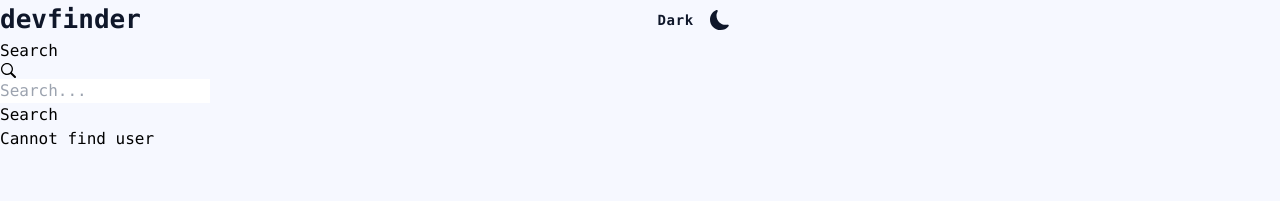
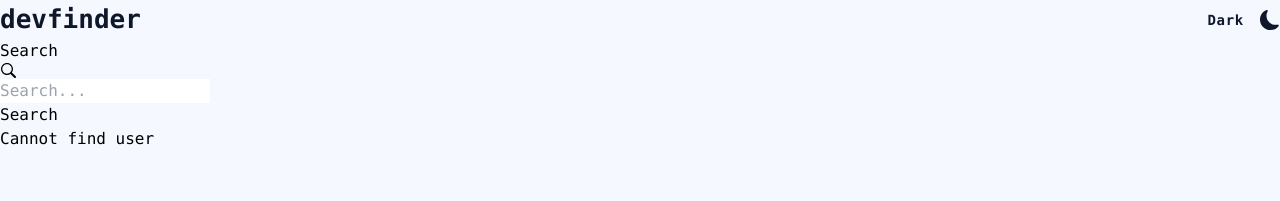
Before and after one commit to JordanPhillips-hub/dev-finder, a React (Vite) app: page / in a window 1280 px wide. Shown: the top 201 px of the page. Built offline with nearby package versions, Linux system fonts and the light colour scheme.

Commit message:
Remove custom max width styles

```diff
--- a/tailwind.config.js
+++ b/tailwind.config.js
@@ -9,9 +9,6 @@ export default {
       colors: {
         lightestBlue: '#F6F8FF',
       },
-      maxWidth: {
-        '2.5xl': '45.625rem'
-      },
       fontSize: {
         '2.2xl': '1.625rem'
       }
```
